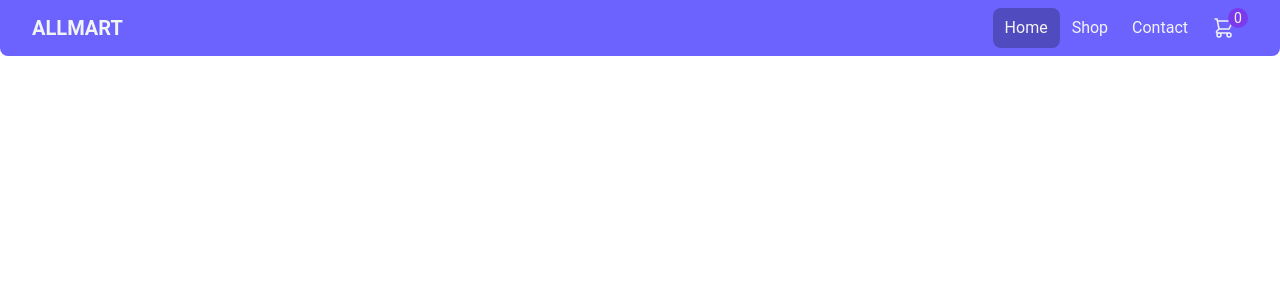
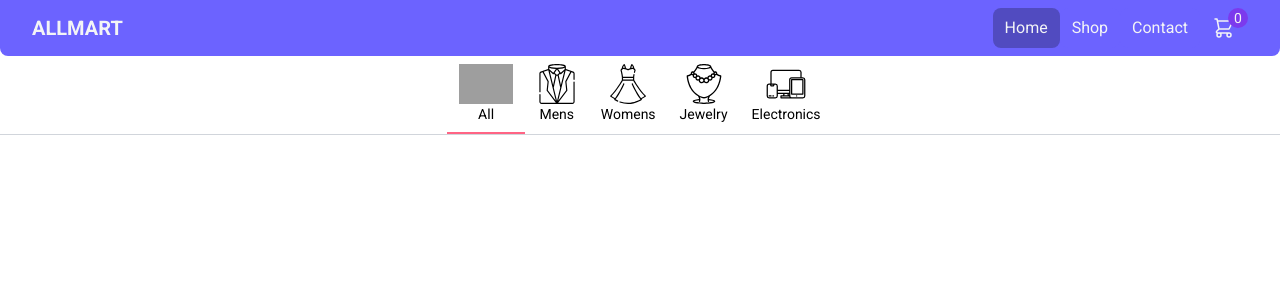
Before and after one commit to a1ali/Shopping-cart, a React (Create React App) app: page /Shopping-cart/shop in a window 1280 px wide. Shown: the top 300 px of the page. Built offline with nearby package versions, Linux system fonts and the light colour scheme; grey boxes are pictures that could not be loaded.

Commit message:
shop item selection

```diff
--- a/src/Nav.js
+++ b/src/Nav.js
@@ -7,11 +7,11 @@ const Nav = () => {
     let [activeTab, setActiveTab] = useState("home");
     return (
         <div className="relative">
-            <div className="flex justify-between items-center px-8 py-2 h-7v 3xl:h-5v bg-primary text-gray-100 sm:rounded-b-lg font-roboto ">
+            <div className="flex justify-between items-center px-8 py-2 h-7v 3xl:h-5v bg-primary text-gray-100 md:rounded-b-lg font-roboto ">
                 <Link to="/" onClick={() => setActiveTab("home")}>
                     <h3 className="text-xl font-bold">ALLMART</h3>
                 </Link>
-                <ul className="hidden sm:flex items-center">
+                <ul className="hidden md:flex items-center">
                     <Link
                         to="/Shopping-cart"
                         className={`${
@@ -71,7 +71,7 @@ const Nav = () => {
                         </li>
                     </Link>
                 </ul>
-                <div className="sm:hidden" onClick={() => setMenu(!menu)}>
+                <div className="md:hidden" onClick={() => setMenu(!menu)}>
                     {!menu && (
                         <svg
                             xmlns="http://www.w3.org/2000/svg"
@@ -107,7 +107,7 @@ const Nav = () => {
                 </div>
             </div>
             {/* Mobile Dropdown */}
-            <div className="sm:hidden w-full">
+            <div className="md:hidden w-full">
                 <AnimatePresence>
                     {menu && (
                         <motion.div
--- a/src/index.css
+++ b/src/index.css
@@ -1,3 +1,4 @@
+@import url('https://fonts.googleapis.com/css2?family=Roboto:wght@100;300;400;500;700;900&display=swap');
 /* ./src/index.css */
 @tailwind base;
 @tailwind components;
--- a/src/pages/Home.js
+++ b/src/pages/Home.js
@@ -1,30 +1,29 @@
 import React from "react";
-import undrawShop from "./../assets/undrawShop.svg";
 import undrawShop2 from "./../assets/undrawShop2.svg";
 import { Link } from "react-router-dom";
 
 const Home = () => {
     return (
-        <div className="flex flex-col sm:flex-row items-center text-center justify-center sm:items-start sm:text-left font-roboto sm:h-93v">
-            <div className="flex flex-col sm:w-4/12 sm:ml-8 lg:ml-16 justify-center sm:h-90v">
-                <span className="text-4xl lg:text-5xl xl:text-6xl 2xl:text-7xl 3xl:text-9xl font-bold text-gray-700 tracking-wide mt-8 sm:mt-13 ">
+        <div className="flex flex-col md:flex-row items-center text-center justify-center md:items-start md:text-left font-roboto md:h-93v">
+            <div className="flex flex-col md:w-4/12 md:ml-8 lg:ml-16 justify-center md:h-90v">
+                <span className="text-4xl lg:text-5xl xl:text-6xl 2xl:text-7xl 3xl:text-9xl font-bold text-gray-700 tracking-wide mt-8 md:mt-13 ">
                     The all-in-one website for all your buying needs
                 </span>
-                <span className="text-xl sm:text-4xl 3xl:text-7xl font-bold text-coat tracking-wide mt-3 sm:mt-8  ">
+                <span className="text-xl md:text-4xl 3xl:text-7xl font-bold text-coat tracking-wide mt-3 md:mt-8  ">
                     Start spending today!
                 </span>
-                <div className="mt-5 sm:mt-10">
+                <div className="mt-5 md:mt-10">
                     <Link
                         to="/Shopping-cart/shop"
-                        className="rounded-full  bg-primary px-4 sm:px-8 py-2 sm:py-4 text-gray-100 text-center text-lg sm:text-xl font-semibold"
+                        className="rounded-full  bg-primary px-4 md:px-8 py-2 md:py-4 text-gray-100 text-center text-lg md:text-xl font-semibold"
                     >
                         Shop
                     </Link>
                 </div>
             </div>
 
-            <div className="m-5 sm:h-90v flex items-center">
-                <img className="transform sm:scale-50 lg:scale-55 xl:scale-60 2xl:scale-65 3xl:scale-75 sm:-mt-8" src={undrawShop2} alt="React Logo" />
+            <div className="m-5 md:h-90v flex items-center">
+                <img className="transform md:scale-50 lg:scale-55 xl:scale-60 2xl:scale-65 3xl:scale-75 md:-mt-8" src={undrawShop2} alt="React Logo" />
             </div>
         </div>
     );
--- a/src/pages/Shop.js
+++ b/src/pages/Shop.js
@@ -1,13 +1,76 @@
-import React, {useState} from 'react'
+import React, { useState } from "react";
+import suit from "./../assets/suit.svg";
+import necklace from "./../assets/necklace.svg";
+import dress from "./../assets/dress.svg";
+import electronics from "./../assets/electronics.svg";
+import all from "./../assets/all.svg";
 
 const Shop = () => {
-    let [items, setItems]= useState([])
+    let [items, setItems] = useState([]);
+    let [activeTab, setActiveTab] = useState("all");
 
     return (
-        <div>
+        <div className="flex flex-col md:flex-row h-93v">
+            <div className="flex items-center md:flex-col w-full">
+                <ul className="flex justify-center w-full pt-2 font-roboto text-sm border-b">
+                    <li
+                        className={`flex flex-col items-center justify-center px-3 cursor-pointer border-b-2 border-transparent ${
+                            activeTab === "all" ? "border-b-2 border-coat" : ""
+                        } `}
+                        onClick={() => {setActiveTab('all')}}
+                    >
+                        <img className="h-10" src={all} alt="" />
+                        <span className="pb-2">All</span>
+                    </li>
+                    <li
+                        className={`flex flex-col items-center justify-center px-3 cursor-pointer border-b-2 border-transparent ${
+                            activeTab === "mens" ? "border-b-2 border-coat" : ""
+                        }`}
+                        onClick={() => {setActiveTab('mens')}}
+                    >
+                        <img className="h-10" src={suit} alt="" />
+                        <span className="pb-2">Mens</span>
+                    </li>
+                    <li
+                        className={`flex flex-col items-center justify-center px-3 cursor-pointer border-b-2 border-transparent ${
+                            activeTab === "womens"
+                                ? "border-b-2 border-coat"
+                                : ""
+                        }`}
+                        onClick={() => {setActiveTab('womens')}}
 
+                    >
+                        <img className="h-10" src={dress} alt="" />
+                        <span className="pb-2">Womens</span>
+                    </li>
+                    <li
+                        className={`flex flex-col items-center justify-center px-3 cursor-pointer border-b-2 border-transparent ${
+                            activeTab === "jewelry"
+                                ? "border-b-2 border-coat"
+                                : ""
+                        }`}
+                        onClick={() => {setActiveTab('jewelry')}}
+
+                    >
+                        <img className="h-10" src={necklace} alt="" />
+                        <span className="pb-2">Jewelry</span>
+                    </li>
+                    <li
+                        className={`flex flex-col items-center justify-center px-3 cursor-pointer border-b-2 border-transparent ${
+                            activeTab === "electronics"
+                                ? "border-b-2 border-coat"
+                                : ""
+                        }`}
+                        onClick={() => {setActiveTab('electronics')}}
+
+                    >
+                        <img className="h-10" src={electronics} alt="" />
+                        <span className="pb-2">Electronics</span>
+                    </li>
+                </ul>
+            </div>
         </div>
-    )
-}
+    );
+};
 
-export default Shop
+export default Shop;
--- a/tailwind.config.js
+++ b/tailwind.config.js
@@ -1,3 +1,5 @@
+
+
 module.exports = {
     purge: ["./src/**/*.{js,jsx,ts,tsx}", "./public/index.html"],
     darkMode: false, // or 'media' or 'class'
@@ -44,8 +46,16 @@ module.exports = {
             coat: "#FF6484",
         }),
         fontFamily: {
-            roboto: ["roboto"],
+            roboto: ["Roboto"],
         },
+
+        borderColor: theme => ({
+            ...theme('colors'),
+            DEFAULT: theme('colors.gray.300', 'currentColor'),
+            primary: "#6C63FF",
+            secondary: "#514BC0",
+            coat: "#FF6484",
+        })
 
     },
     variants: {
```
